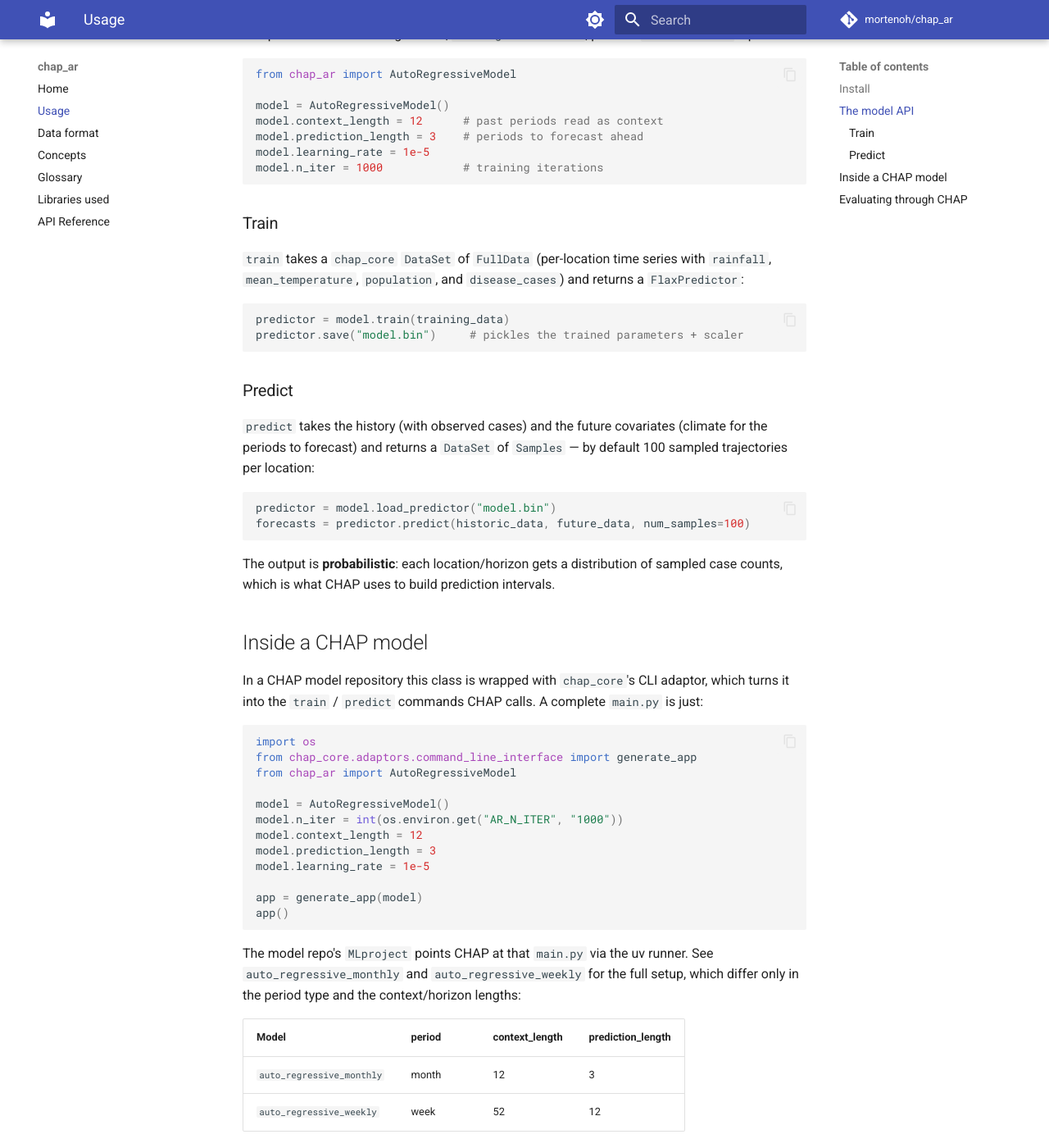
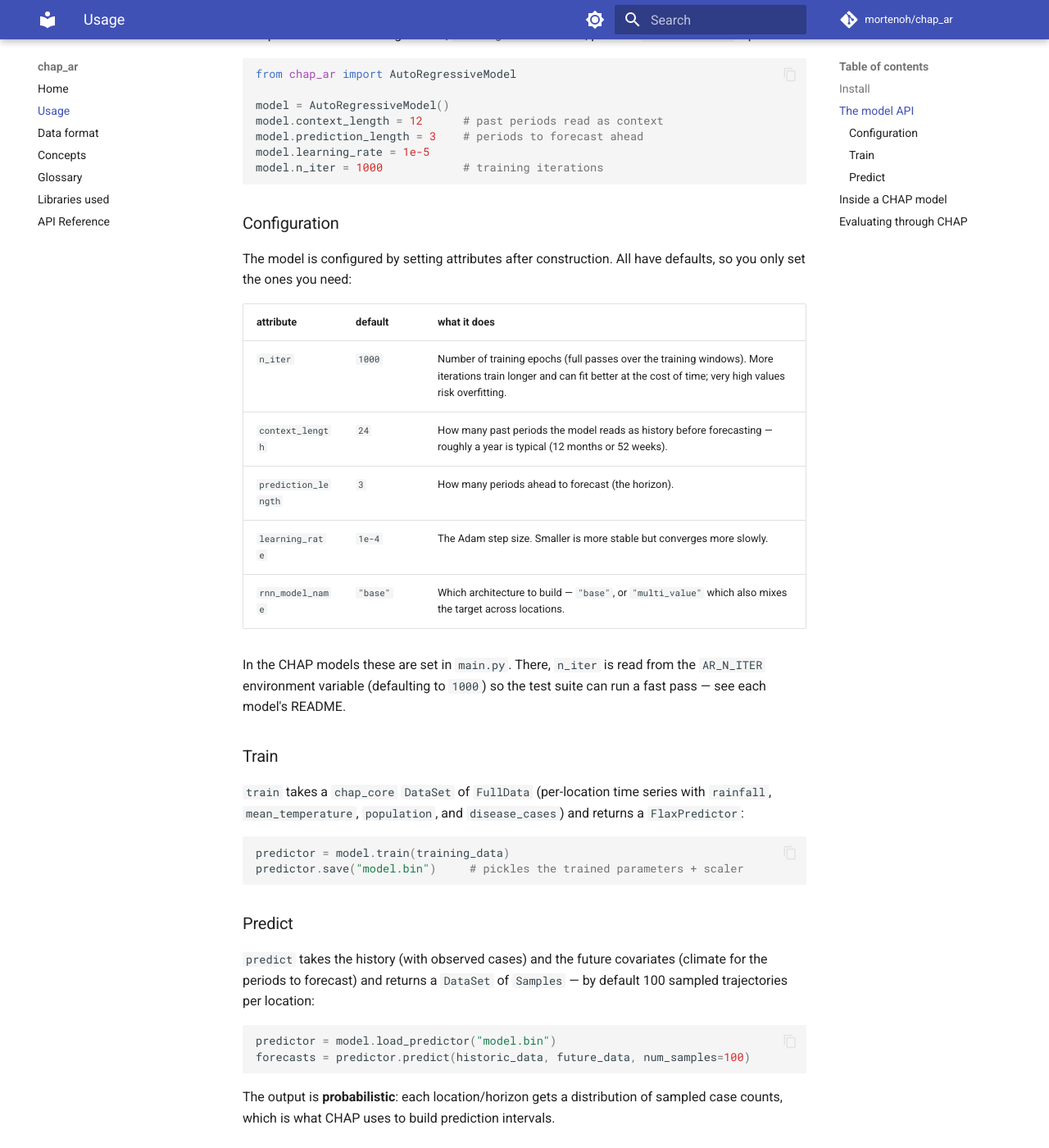
Before and after one commit to chap-models/chap_auto_regressive, an MkDocs documentation site: the page built from docs/usage.md, in a window 1280 px wide and 1400 px high, scrolled down 529 px. Shown: the whole window at 82% size. Built offline with MkDocs 1.6.1 and Material for MkDocs 9.7.7, drawn with Linux system fonts in a browser that asks for light colours; comment, search, counter and statistics services are not loaded.

Commit message:
docs: add a Configuration section documenting n_iter and the other settings

````diff
--- a/docs/usage.md
+++ b/docs/usage.md
@@ -31,6 +31,23 @@ model.prediction_length = 3    # periods to forecast ahead
 model.learning_rate = 1e-5
 model.n_iter = 1000            # training iterations
 ```
+
+### Configuration
+
+The model is configured by setting attributes after construction. All have
+defaults, so you only set the ones you need:
+
+| attribute | default | what it does |
+| --- | --- | --- |
+| `n_iter` | `1000` | Number of training epochs (full passes over the training windows). More iterations train longer and can fit better at the cost of time; very high values risk overfitting. |
+| `context_length` | `24` | How many past periods the model reads as history before forecasting — roughly a year is typical (12 months or 52 weeks). |
+| `prediction_length` | `3` | How many periods ahead to forecast (the horizon). |
+| `learning_rate` | `1e-4` | The Adam step size. Smaller is more stable but converges more slowly. |
+| `rnn_model_name` | `"base"` | Which architecture to build — `"base"`, or `"multi_value"` which also mixes the target across locations. |
+
+In the CHAP models these are set in `main.py`. There, `n_iter` is read from the
+`AR_N_ITER` environment variable (defaulting to `1000`) so the test suite can run
+a fast pass — see each model's README.
 
 ### Train
 
````
